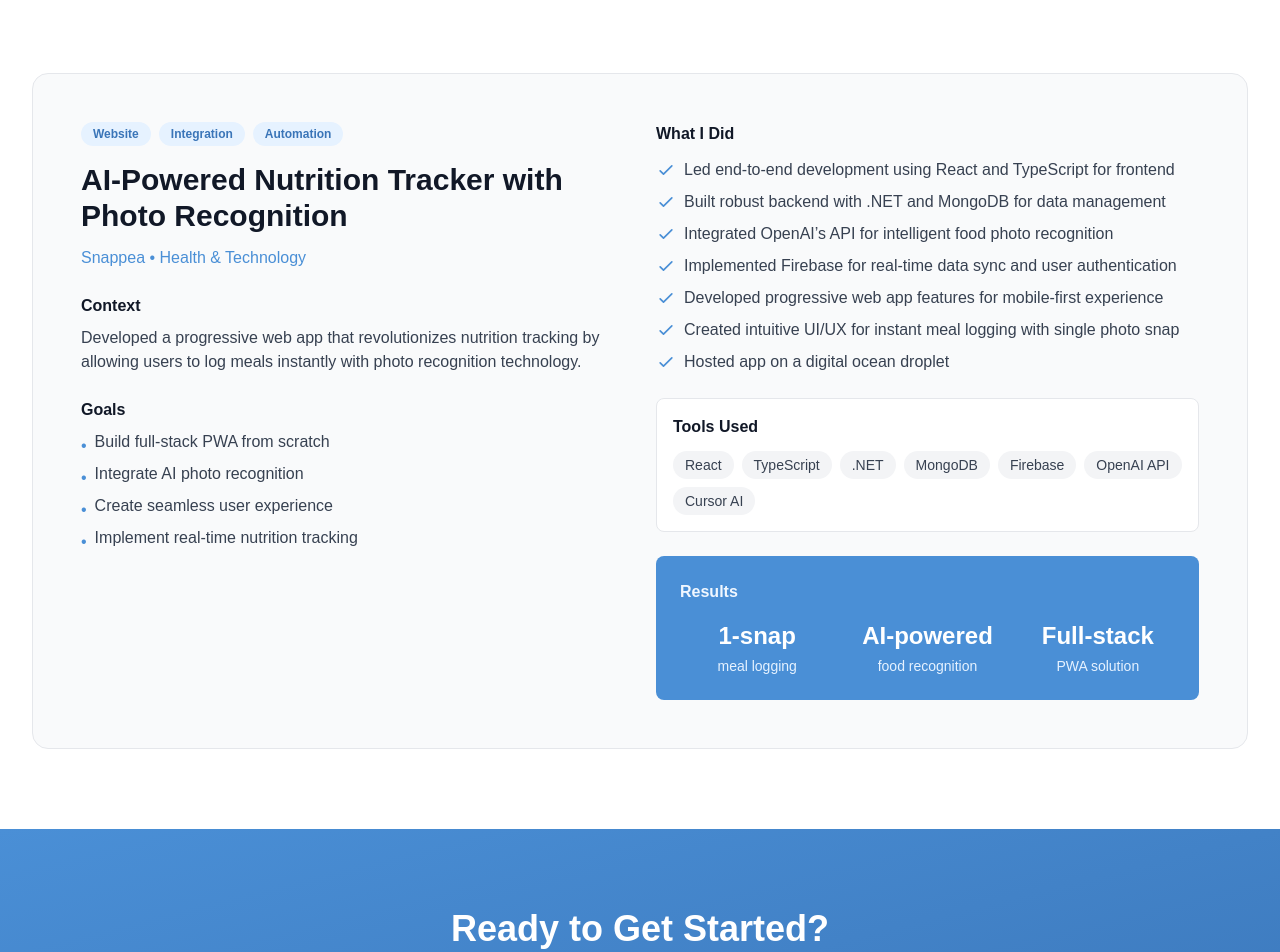
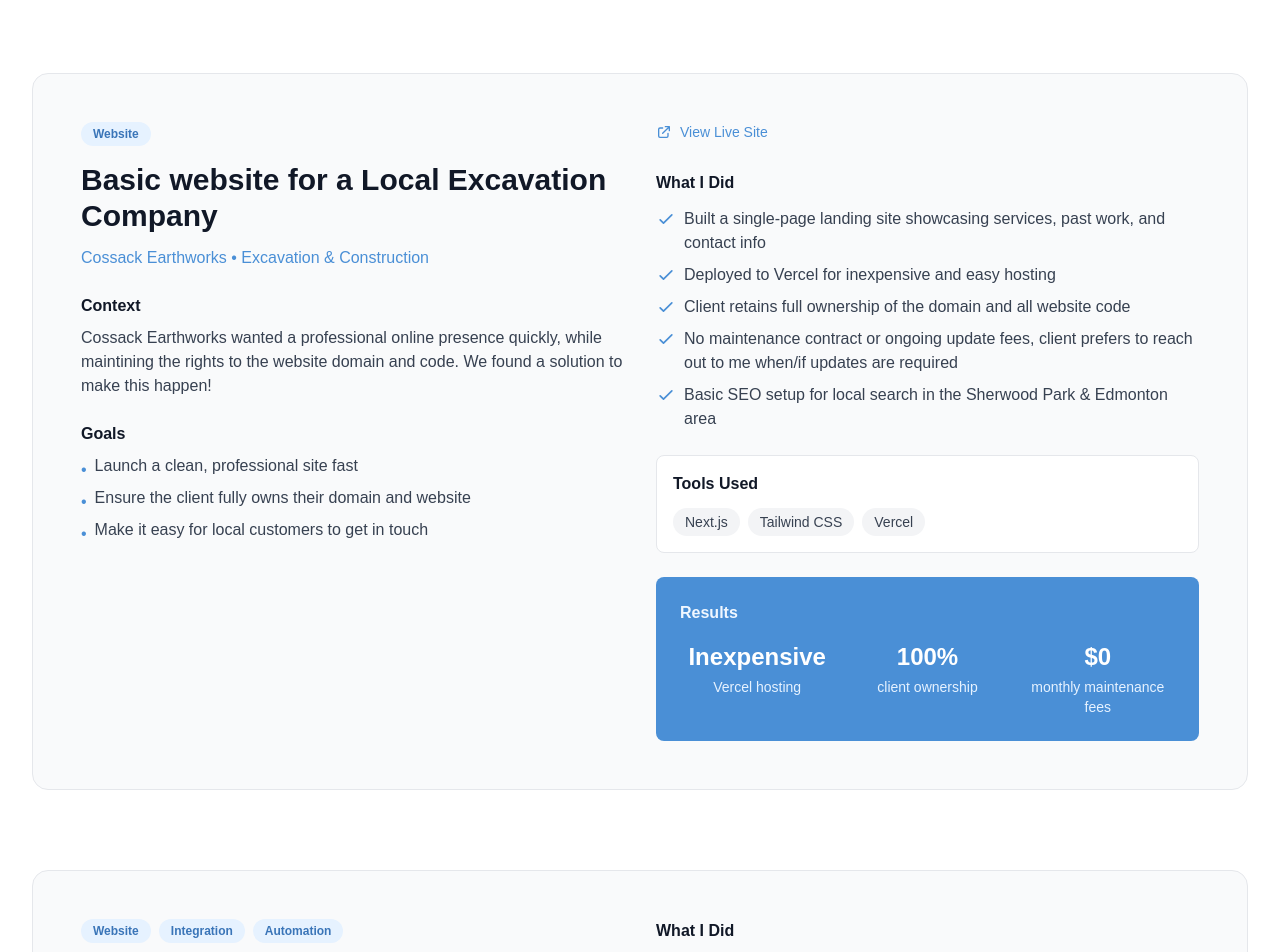
Before and after one commit to brandt47/brandtsystems, a Next.js app: page /work in a window 1280 px wide. Shown: the part 1380-2332 px from the top of the page. Built offline with nearby package versions, Linux system fonts and the light colour scheme.

Commit message:
landing page case study added

```diff
--- a/src/app/work/page.tsx
+++ b/src/app/work/page.tsx
@@ -122,7 +122,20 @@
                 </div>
 
                 {/* Right: Solution & Results */}
-                <div className="space-y-6">
+                  <div className="space-y-6">
+                  {study.liveUrl && (
+                    <a
+                      href={study.liveUrl}
+                      target="_blank"
+                      rel="noopener noreferrer"
+                      className="inline-flex items-center gap-2 text-sm font-medium text-teal-600 hover:text-teal-700 transition-colors"
+                    >
+                      <svg className="w-4 h-4" fill="none" stroke="currentColor" viewBox="0 0 24 24">
+                        <path strokeLinecap="round" strokeLinejoin="round" strokeWidth={2} d="M10 6H6a2 2 0 00-2 2v10a2 2 0 002 2h10a2 2 0 002-2v-4M14 4h6m0 0v6m0-6L10 14" />
+                      </svg>
+                      View Live Site
+                    </a>
+                  )}
                   <div>
                     <h3 className="font-semibold text-gray-900 mb-3">
                       What I Did
--- a/src/components/CaseStudyCard.tsx
+++ b/src/components/CaseStudyCard.tsx
@@ -8,6 +8,7 @@
   category: string[];
   results: { metric: string; label: string }[];
   image?: string;
+  liveUrl?: string;
 }
 
 export default function CaseStudyCard({
--- a/src/content/siteContent.ts
+++ b/src/content/siteContent.ts
@@ -152,6 +152,34 @@
       { metric: "Scalable", label: "AWS infrastructure" },
       { metric: "Production", label: "ready platform" },
     ],
+  },
+  {
+    id: "cossack-earthworks",
+    category: ["Website"],
+    client: "Cossack Earthworks",
+    industry: "Excavation & Construction",
+    image: "/images/case-study-cossack.jpg",
+    title: "Basic website for a Local Excavation Company",
+    context: "Cossack Earthworks wanted a professional online presence quickly, while maintining the rights to the website domain and code. We found a solution to make this happen!",
+    goals: [
+      "Launch a clean, professional site fast",
+      "Ensure the client fully owns their domain and website",
+      "Make it easy for local customers to get in touch",
+    ],
+    solution: [
+      "Built a single-page landing site showcasing services, past work, and contact info",
+      "Deployed to Vercel for inexpensive and easy hosting",
+      "Client retains full ownership of the domain and all website code",
+      "No maintenance contract or ongoing update fees, client prefers to reach out to me when/if updates are required",
+      "Basic SEO setup for local search in the Sherwood Park & Edmonton area",
+    ],
+    tools: ["Next.js", "Tailwind CSS", "Vercel"],
+    results: [
+      { metric: "Inexpensive", label: "Vercel hosting" },
+      { metric: "100%", label: "client ownership" },
+      { metric: "$0", label: "monthly maintenance fees" },
+    ],
+    liveUrl: "https://www.cossackearthworks.ca/",
   },
   {
     id: "snappea-nutrition-app",
```
